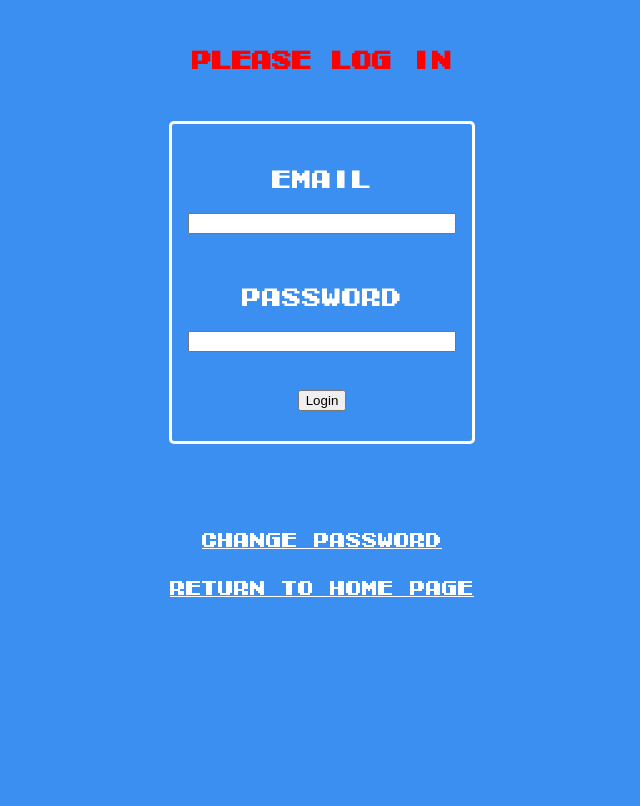
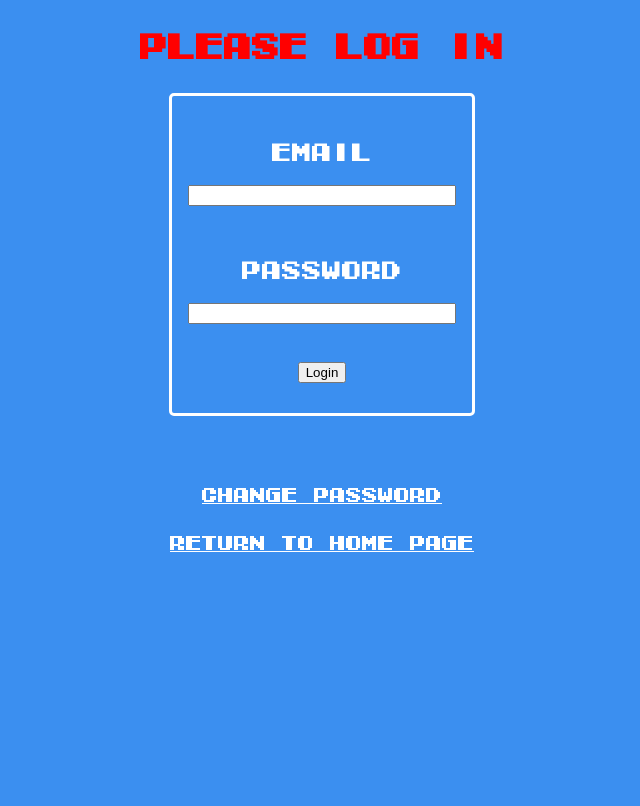
Before and after one commit to Ashwind34/contestAPI, a PHP site: page /src/login.php in a window 1280 px wide. Shown: the whole page, without its empty margins (318-958 px from the left). After the commit the page ends 552 px from the top, so only its background shows below. Run offline with PHP 8.4, Linux system fonts and the light colour scheme; a stand-in replaces the project's code that opens the database connection; some web fonts are replaced.

Commit message:
additional styling for login page

```diff
--- a/css/style.css
+++ b/css/style.css
@@ -103,7 +103,7 @@ body {
 }
 
 .loginContainer {
-	grid-template-rows: 1fr 2fr 2fr 15%;
+	grid-template-rows: 15% 2fr 1.5fr;
 }
 
 .regContainer {
@@ -153,7 +153,7 @@ body {
 	font-family: "TecmoHeadline";
 	text-align: center;
 	line-height: 1.5;
-	font-size: 1.25em;
+	font-size: 1.75em;
 	font-weight: bold;
 	margin: 1vh;
 }
```
